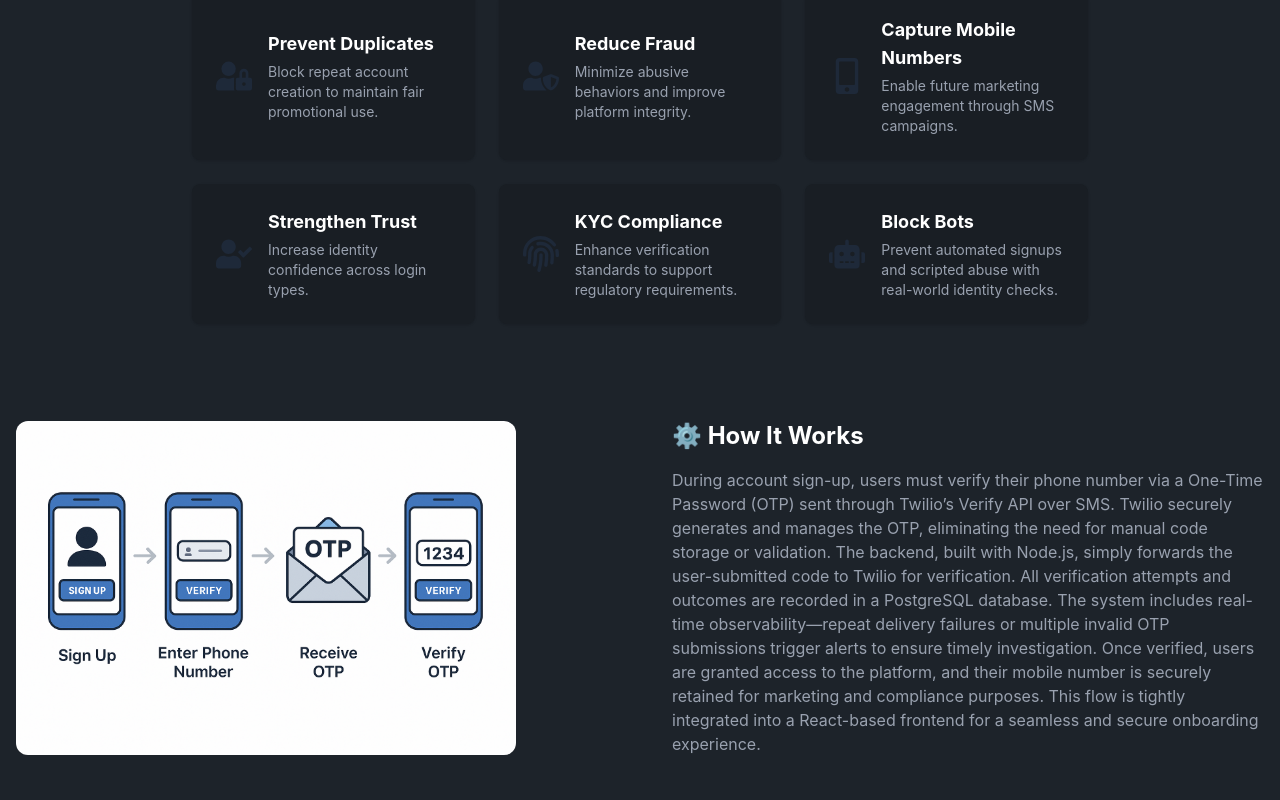
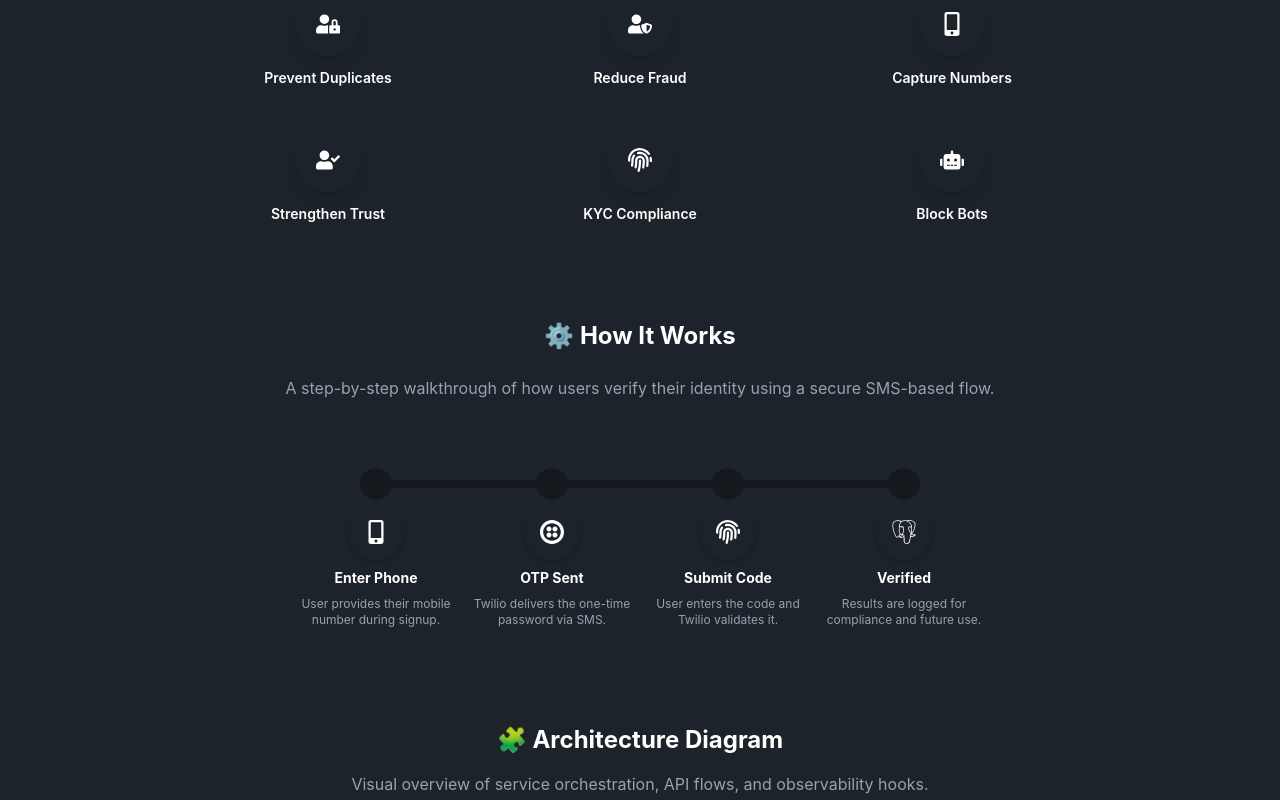
Before and after one commit to maddie-topaz/my-site, a Next.js app: page /projects/1 in a window 1280 px wide. Shown: the part 800-1600 px from the top of the page. Built offline with nearby package versions, Linux system fonts and the light colour scheme.

Commit message:
feat: turn how it works in to steps

```diff
--- a/app/projects/[id]/page.tsx
+++ b/app/projects/[id]/page.tsx
@@ -2,8 +2,21 @@
 
 import { motion } from "framer-motion"
 import Image from "next/image"
-import { FaFingerprint, FaMobileAlt, FaRobot, FaUserCheck, FaUserLock, FaUserShield } from "react-icons/fa"
-import { SiAmazon, SiNodedotjs, SiPostgresql, SiReact, SiTwilio } from "react-icons/si"
+import {
+  FaFingerprint,
+  FaMobileAlt,
+  FaRobot,
+  FaUserCheck,
+  FaUserLock,
+  FaUserShield,
+} from "react-icons/fa"
+import {
+  SiAmazon,
+  SiNodedotjs,
+  SiPostgresql,
+  SiReact,
+  SiTwilio,
+} from "react-icons/si"
 import { Button } from "components/Button/Button"
 
 const fadeInUp = {
@@ -29,7 +42,6 @@ export default function ChumbaCaseStudy() {
             and fraud prevention mechanisms for Chumba Casino.
           </p>
 
-          {/* Table of Contents */}
           <div className="mt-6 text-sm text-gray-500">
             <a href="#background" className="mx-2 hover:underline">Background</a>|
             <a href="#goals" className="mx-2 hover:underline">Goals</a>|
@@ -48,7 +60,7 @@ export default function ChumbaCaseStudy() {
           </div>
         </motion.div>
 
-        {/* Background & Challenges Section */}
+        {/* Background */}
         <motion.div
           id="background"
           className="mt-24"
@@ -67,7 +79,7 @@ export default function ChumbaCaseStudy() {
           </p>
         </motion.div>
 
-        {/* Project Goals Section */}
+        {/* Project Goals - Updated */}
         <motion.div
           id="goals"
           className="mt-24"
@@ -77,76 +89,100 @@ export default function ChumbaCaseStudy() {
           custom={0.1}
           variants={fadeInUp}
         >
-          <h2 className="mb-4 text-center text-2xl font-bold text-white">🎯 Project Goals</h2>
-          <p className="mx-auto mb-8 max-w-2xl text-center text-gray-400">
-            We focused on six strategic goals to enhance identity assurance, reduce abuse, and prepare for future engagement opportunities.
+          <h2 className="mb-6 text-center text-2xl font-bold text-white">🎯 Project Goals</h2>
+          <p className="mx-auto mb-12 max-w-2xl text-center text-gray-400">
+            Six strategic goals to enhance trust, security, and user experience at scale.
           </p>
-          <div className="mx-auto grid max-w-4xl gap-6 md:grid-cols-3">
-            <GoalCard
-              icon={<FaUserLock />}
-              title="Prevent Duplicates"
-              desc="Block repeat account creation to maintain fair promotional use."
-            />
-            <GoalCard
-              icon={<FaUserShield />}
-              title="Reduce Fraud"
-              desc="Minimize abusive behaviors and improve platform integrity."
-            />
-            <GoalCard
-              icon={<FaMobileAlt />}
-              title="Capture Mobile Numbers"
-              desc="Enable future marketing engagement through SMS campaigns."
-            />
-            <GoalCard
-              icon={<FaUserCheck />}
-              title="Strengthen Trust"
-              desc="Increase identity confidence across login types."
-            />
-            <GoalCard
-              icon={<FaFingerprint />}
-              title="KYC Compliance"
-              desc="Enhance verification standards to support regulatory requirements."
-            />
-            <GoalCard
-              icon={<FaRobot />}
-              title="Block Bots"
-              desc="Prevent automated signups and scripted abuse with real-world identity checks."
-            />
+          <div className="mx-auto grid max-w-4xl grid-cols-2 gap-8 sm:grid-cols-3 md:gap-10">
+            {[
+              { icon: <FaUserLock />, label: "Prevent Duplicates" },
+              { icon: <FaUserShield />, label: "Reduce Fraud" },
+              { icon: <FaMobileAlt />, label: "Capture Numbers" },
+              { icon: <FaUserCheck />, label: "Strengthen Trust" },
+              { icon: <FaFingerprint />, label: "KYC Compliance" },
+              { icon: <FaRobot />, label: "Block Bots" },
+            ].map((goal, i) => (
+              <motion.div
+                key={goal.label}
+                className="flex flex-col items-center text-center"
+                custom={i * 0.05}
+                variants={fadeInUp}
+              >
+                <div className="bg-primary text-white flex h-16 w-16 items-center justify-center rounded-full text-2xl shadow-lg">
+                  {goal.icon}
+                </div>
+                <p className="mt-3 text-sm font-semibold text-white">{goal.label}</p>
+              </motion.div>
+            ))}
           </div>
         </motion.div>
 
-        {/* How It Works Section */}
+        {/* How It Works - Steps Timeline using DaisyUI */}
         <motion.div
           id="how-it-works"
-          className="mt-24 grid items-center gap-16 md:grid-cols-2"
+          className="mt-24"
           initial="hidden"
           whileInView="visible"
           viewport={{ once: true }}
           custom={0.15}
           variants={fadeInUp}
         >
-          <Image
-            src="/images/phone-verify.png"
-            alt="Phone Verification"
-            width={500}
-            height={500}
-            className="rounded-xl"
-          />
-          <div className="space-y-6">
-            <h2 className="mb-4 text-2xl font-bold text-white">⚙️ How It Works</h2>
-            <p className="mx-auto max-w-3xl text-gray-400">
-              During account sign-up, users must verify their phone number via a One-Time Password (OTP) sent through Twilio’s Verify API over SMS.
-              Twilio securely generates and manages the OTP, eliminating the need for manual code storage or validation.
-              The backend, built with Node.js, simply forwards the user-submitted code to Twilio for verification.
-              All verification attempts and outcomes are recorded in a PostgreSQL database.
-              The system includes real-time observability—repeat delivery failures or multiple invalid OTP submissions trigger alerts to ensure timely investigation.
-              Once verified, users are granted access to the platform, and their mobile number is securely retained for marketing and compliance purposes.
-              This flow is tightly integrated into a React-based frontend for a seamless and secure onboarding experience.
-            </p>
+          <h2 className="mb-6 text-center text-2xl font-bold text-white">⚙️ How It Works</h2>
+          <p className="mx-auto mb-16 max-w-3xl text-center text-gray-400">
+            A step-by-step walkthrough of how users verify their identity using a secure SMS-based flow.
+          </p>
+
+          <div className="flex justify-center px-4">
+            <ul className="steps steps-horizontal gap-4">
+              {[
+                {
+                  title: "Enter Phone",
+                  desc: "User provides their mobile number during signup.",
+                  icon: <FaMobileAlt />,
+                },
+                {
+                  title: "OTP Sent",
+                  desc: "Twilio delivers the one-time password via SMS.",
+                  icon: <SiTwilio />,
+                },
+                {
+                  title: "Submit Code",
+                  desc: "User enters the code and Twilio validates it.",
+                  icon: <FaFingerprint />,
+                },
+                {
+                  title: "Verified",
+                  desc: "Results are logged for compliance and future use.",
+                  icon: <SiPostgresql />,
+                },
+              ].map((step, index) => (
+                <motion.li
+                  key={index}
+                  className="step items-center"
+                  custom={index * 0.1}
+                  initial="hidden"
+                  whileInView="visible"
+                  viewport={{ once: true }}
+                  variants={fadeInUp}
+                  data-content=""
+                >
+                  <div className="flex flex-col items-center text-center space-y-2">
+                    <div className="bg-primary text-white p-4 rounded-full text-2xl shadow-md">
+                      {step.icon}
+                    </div>
+                    <h3 className="text-sm font-bold text-white">{step.title}</h3>
+                    <p className="text-xs text-gray-400 max-w-[160px]">{step.desc}</p>
+                  </div>
+                </motion.li>
+              ))}
+            </ul>
           </div>
         </motion.div>
 
-        {/* Architecture Section */}
+
+
+
+        {/* Architecture */}
         <motion.div
           id="architecture"
           className="mt-24 text-center"
@@ -171,7 +207,7 @@ export default function ChumbaCaseStudy() {
           </div>
         </motion.div>
 
-        {/* Problem and Implementation Section */}
+        {/* Implementation */}
         <motion.div
           id="implementation"
           className="mt-24"
@@ -206,7 +242,7 @@ export default function ChumbaCaseStudy() {
           </div>
         </motion.div>
 
-        {/* Outcomes Section */}
+        {/* Outcomes */}
         <motion.div
           id="outcomes"
           className="mt-24"
@@ -254,15 +290,3 @@ function FeatureCard({ title, desc }: { title: string; desc: string }) {
     </div>
   )
 }
-
-function GoalCard({ icon, title, desc }: { icon: React.ReactNode; title: string; desc: string }) {
-  return (
-    <div className="bg-base-200 flex items-center gap-4 rounded-lg p-6 shadow">
-      <div className="text-primary flex-shrink-0 text-4xl">{icon}</div>
-      <div>
-        <h3 className="text-lg font-bold text-white">{title}</h3>
-        <p className="mt-1 text-sm text-gray-400">{desc}</p>
-      </div>
-    </div>
-  )
-}
```
